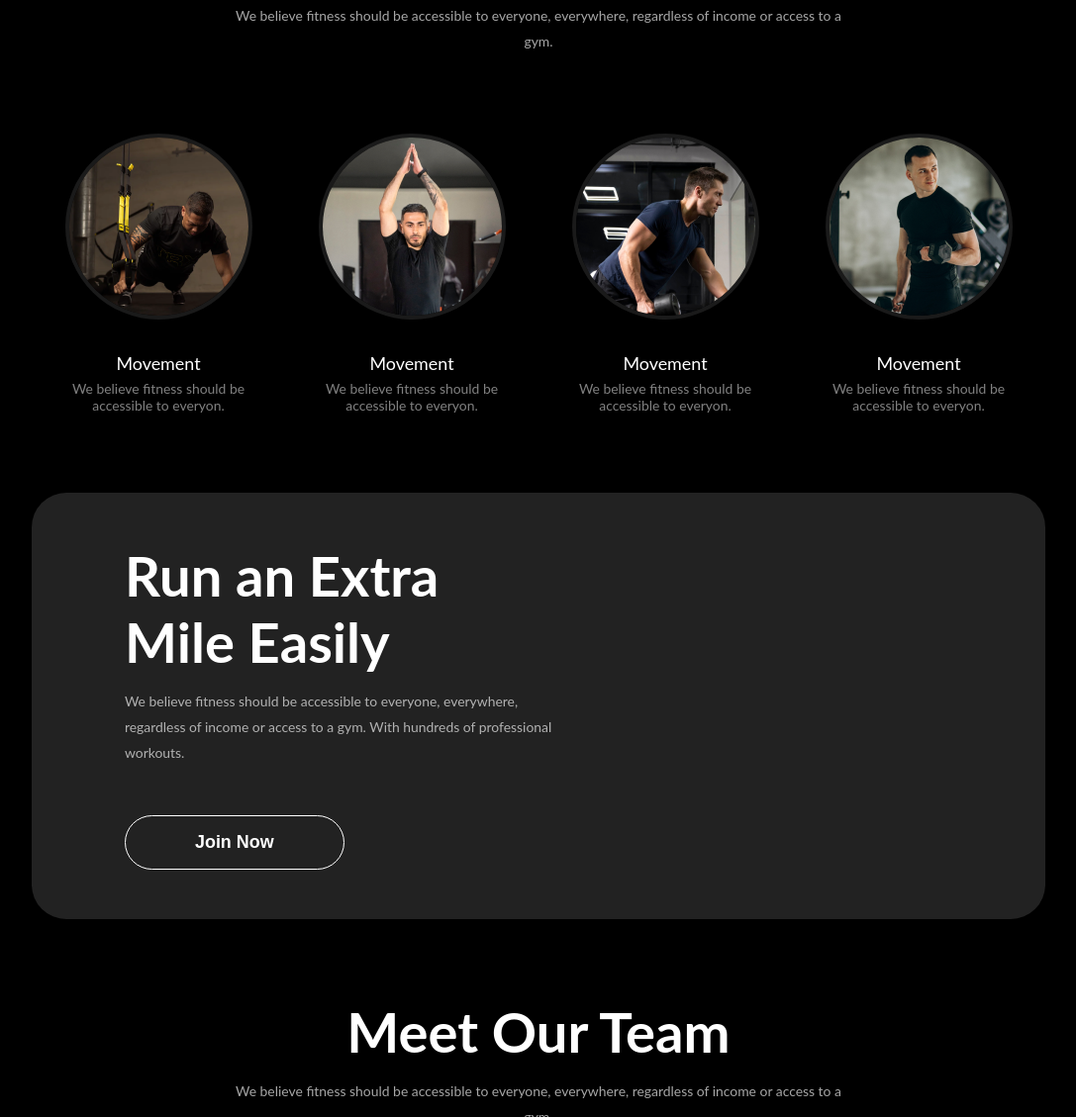
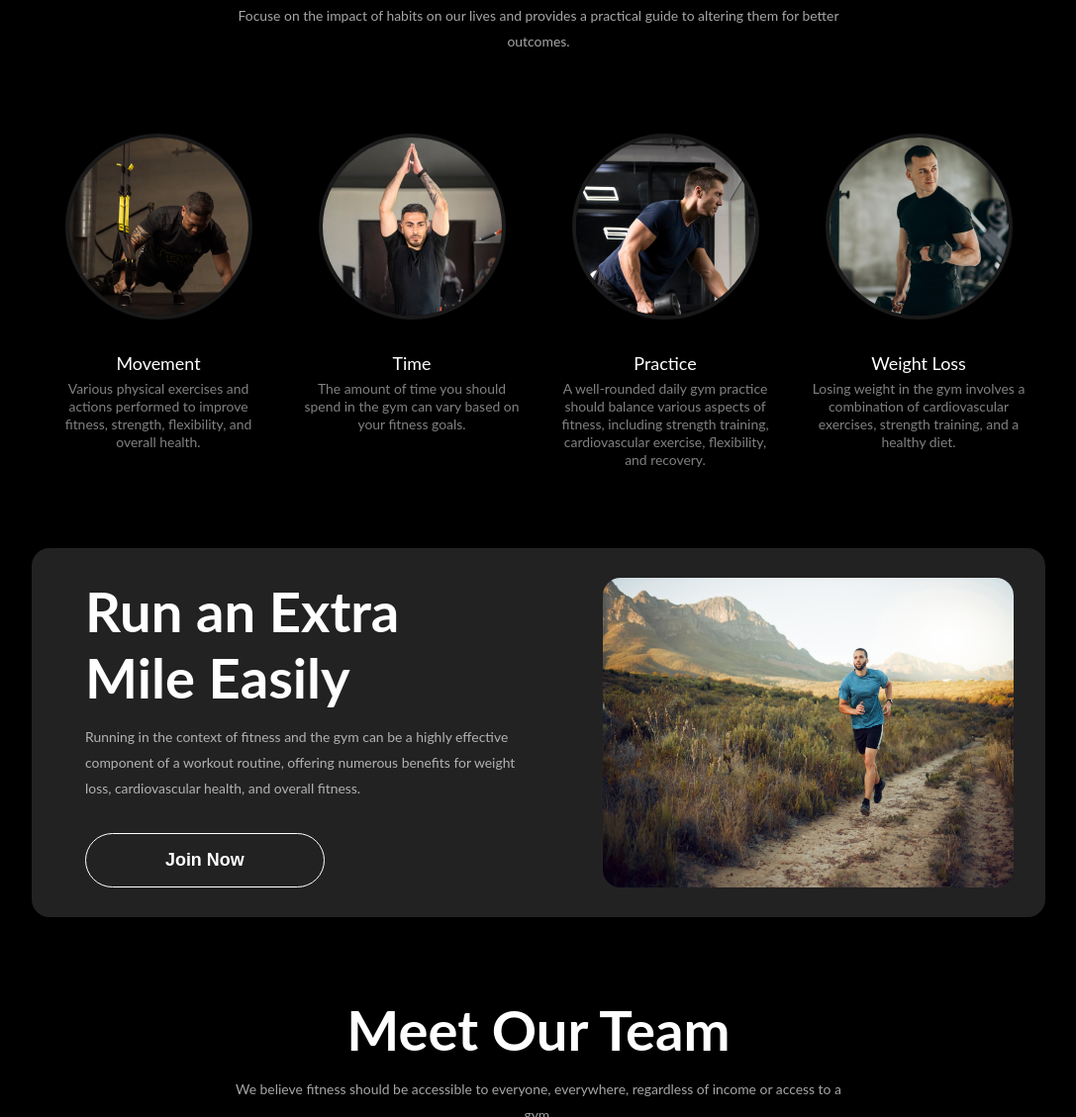
Before and after one commit to R-RafiAhmed/PH-Assignment-2, a plain HTML site: page index.html in a window 1280 px wide. Shown: the part 883-2012 px from the top of the page at 99% size, without its empty margins (96-1183 px from the left). Drawn offline with Linux system fonts and the light colour scheme.

Commit message:
fixed run section

```diff
--- a/css/style.css
+++ b/css/style.css
@@ -258,6 +258,7 @@ body{
     font-size: .87rem;
     font-weight: 400;
     color: rgba(255, 255, 255, 0.5);
+    line-height: 18px;
 }
 /* Habit responsive media query */
 @media screen and (max-width: 576px) {
@@ -274,13 +275,13 @@ body{
     width: 80%;
     margin: 0 auto;
     background: #222222;
-    border-radius: 35px;
+    border-radius: 18px;
     margin-bottom: 80px;
 }
 .run-container{
     display: flex;
     justify-content: space-between;
-    padding: 50px 54px 50px 94px;
+    padding: 30px 32px 30px 54px;
 }
 .run-text{
     max-width: 446px;
@@ -290,18 +291,27 @@ body{
     margin-top: 10px;
 }
 .run-text button{
-    padding: 16px 70px;
-    margin-top: 50px;
+    padding: 16px 80px;
+    margin-top: 32px;
+}
+.run-img{
+    max-width: 415px;
+    max-height: 327px;
 }
 .run-img img{
-    background-size: cover;
-    border-radius: 30px;
-    background-position: center;
+    width: 100%;
+    height: 100%;
+    border-radius: 18px;
 }
 /* Run responsive media query */
 @media screen and (max-width: 576px) {
     .run-container{
+        padding: 30px 30px;
         flex-direction: column;
+        gap: 31px;
+    }
+    .run-container .section-title{
+        font-size: 2rem;
     }
 }
 /* team section start */
--- a/index.html
+++ b/index.html
@@ -54,7 +54,7 @@
                     <h3>Change Your Habits</h3>
                 </div>
                 <div class="section-des">
-                    <p>We believe fitness should be accessible to everyone, everywhere, regardless of income or access to a gym.</p>
+                    <p>Focuse on the impact of habits on our lives and provides a practical guide to altering them for better outcomes. </p>
                 </div>
             </div>
             <div class="inner-habit">
@@ -62,22 +62,22 @@
                     <div class="habit-items">
                         <img src="images/image 3.png" alt="guy doing pushup">
                         <h4>Movement</h4>
-                        <p> We believe fitness should be accessible to everyon.</p>
+                        <p>Various physical exercises and actions performed to improve fitness, strength, flexibility, and overall health.</p>
                     </div>
                     <div class="habit-items">
                         <img src="images/image 2.png" alt="guy doing sholder workout">
-                        <h4>Movement</h4>
-                        <p> We believe fitness should be accessible to everyon.</p>
+                        <h4>Time</h4>
+                        <p> The amount of time you should spend in the gym can vary based on your fitness goals.</p>
                     </div>
                     <div class="habit-items">
                         <img src="images/image 4.png" alt="guy doing muschle workout">
-                        <h4>Movement</h4>
-                        <p> We believe fitness should be accessible to everyon.</p>
+                        <h4>Practice</h4>
+                        <p>A well-rounded daily gym practice should balance various aspects of fitness, including strength training, cardiovascular exercise, flexibility, and recovery.</p>
                     </div>
                     <div class="habit-items">
                         <img src="images/image 5.png" alt="guy doing workout">
-                        <h4>Movement</h4>
-                        <p> We believe fitness should be accessible to everyon.</p>
+                        <h4>Weight Loss</h4>
+                        <p>Losing weight in the gym involves a combination of cardiovascular exercises, strength training, and a healthy diet.</p>
                     </div>
                 </div>
             </div>
@@ -89,12 +89,12 @@
                         <h3>Run an Extra <br> Mile Easily</h3>
                     </div>
                     <div class="section-des">
-                        <p>We believe fitness should be accessible to everyone, everywhere, regardless of income or access to a gym. With hundreds of professional workouts.</p>
+                        <p>Running in the context of fitness and the gym can be a highly effective component of a workout routine, offering numerous benefits for weight loss, cardiovascular health, and overall fitness.</p>
                     </div>
                     <button class="primary-btn">Join Now</button>
                 </div>
                 <div class="run-img">
-                    <!-- <img width="470px" height="400px" src="images/run.jpg" alt="a guy runing"> -->
+                    <img width="470px" height="400px" src="images/run.jpg" alt="a guy runing">
                 </div>
             </div>
         </section>
```
